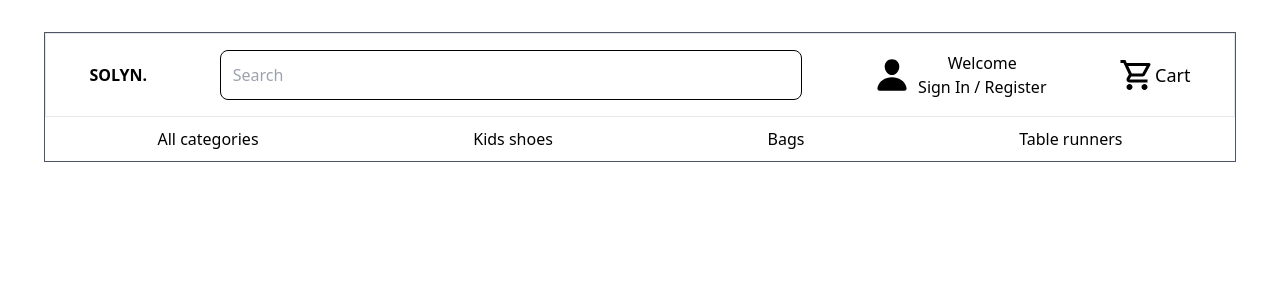
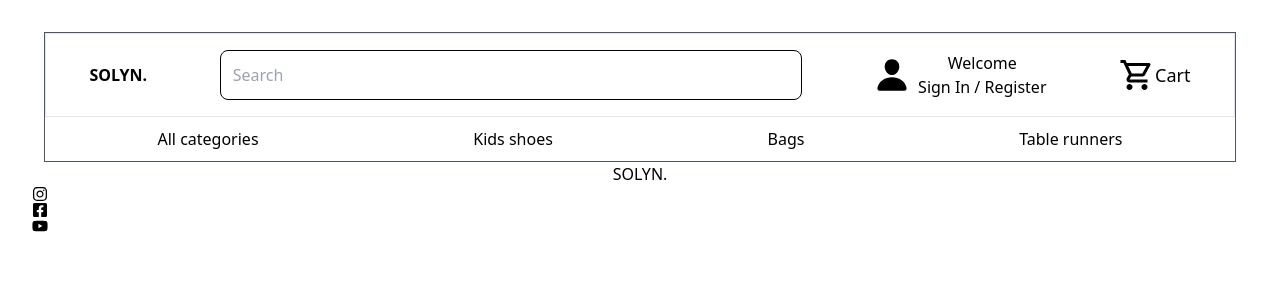
Before and after one commit to BridgetKas/onLine-store, a React (Vite) app: page / in a window 1280 px wide. Shown: the top 300 px of the page. Built offline with nearby package versions, Linux system fonts and the light colour scheme.

Commit message:
Added socials

```diff
--- a/src/Components/Footer/footer.tsx
+++ b/src/Components/Footer/footer.tsx
@@ -1,8 +1,16 @@
-
+import { FaInstagram } from "react-icons/fa";
+import { FaFacebookSquare } from "react-icons/fa";
+import { FaYoutube } from "react-icons/fa";
 function Footer() {
   return (
     <div>
+        <div>
+            <p>SOLYN.</p>
+            <a href="#"><FaInstagram/></a>
+            <a href="#"><FaFacebookSquare /></a>
+            <a href="#"> <FaYoutube /></a>
 
+        </div>
     </div>
   )
 }
```
